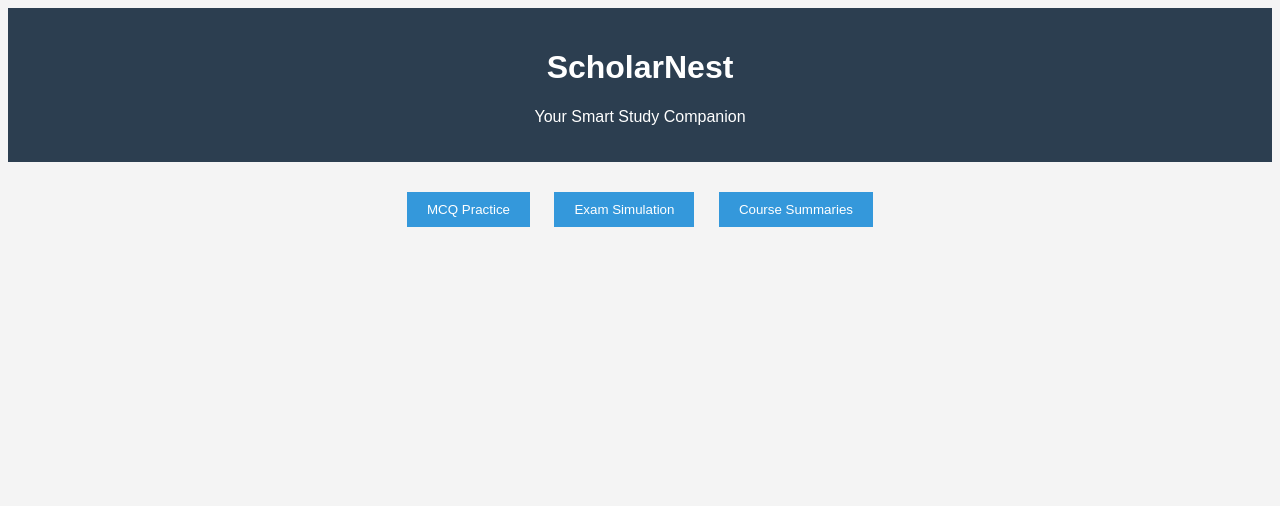
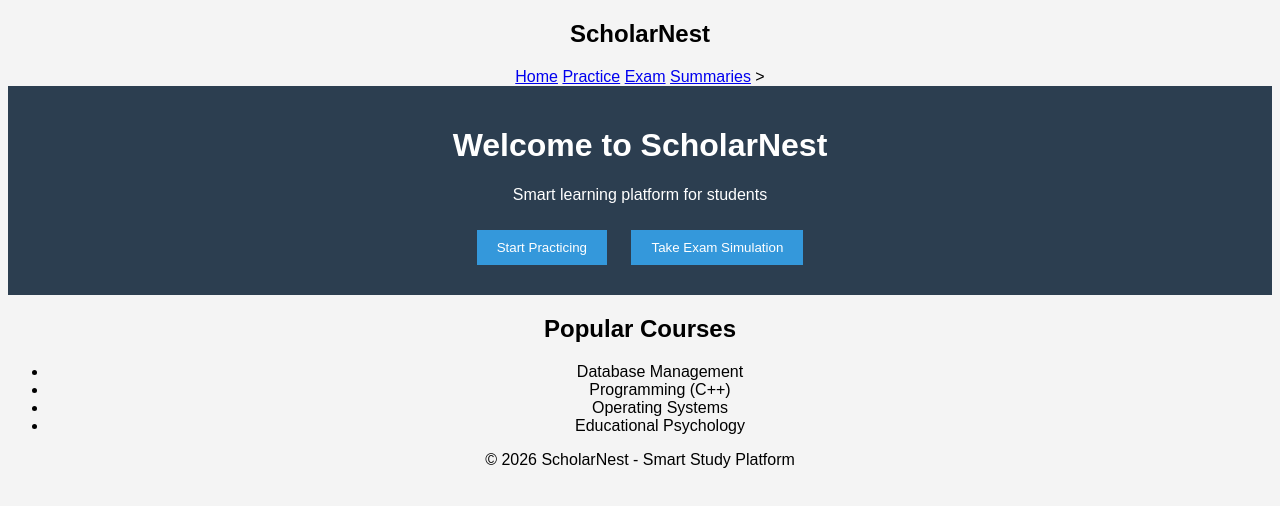
Before and after one commit to RealLord24/ScholarNest, a plain HTML site: page index.html in a window 1280 px wide. Drawn offline with Linux system fonts and the light colour scheme.

Commit message:
Refactor index.html for improved structure and content
Refactored HTML structure and updated content for better organization and clarity.

```diff
--- a/index.html
+++ b/index.html
@@ -1,58 +1,50 @@
 <!DOCTYPE html>
 <html>
+
 <head>
-    <title>ScholarNest</title>
-    <link rel="stylesheet" href="style.css">
+<title>ScholarNest</title>
+<link rel="stylesheet" href="style.css">
 </head>
 
-<body>
+<body<nav>
 
+<h2>ScholarNest</h2>
+
+<a href="#">Home</a>
+<a href="#">Practice</a>
+<a href="#">Exam</a>
+<a href="#">Summaries</a>
+
+</nav>>
 <header>
-    <h1>ScholarNest</h1>
-    <p>Your Smart Study Companion</p>
+
+<h1>Welcome to ScholarNest</h1>
+
+<p>Smart learning platform for students</p>
+
+<button>Start Practicing</button>
+<button>Take Exam Simulation</button>
+
 </header>
+    <section>
 
-<div class="container">
+<h2>Popular Courses</h2>
 
-    <button onclick="showSection('mcq')">MCQ Practice</button>
-    <button onclick="showSection('exam')">Exam Simulation</button>
-    <button onclick="showSection('summary')">Course Summaries</button>
+<ul>
 
-</div>
+<li>Database Management</li>
+<li>Programming (C++)</li>
+<li>Operating Systems</li>
+<li>Educational Psychology</li>
 
-<div id="content">
+</ul>
 
-    <div id="mcq" class="section">
-        <h2>MCQ Practice</h2>
-        <p id="question"></p>
+    </section>
+</body>
 
-        <button onclick="checkAnswer('A')">A</button>
-        <button onclick="checkAnswer('B')">B</button>
-        <button onclick="checkAnswer('C')">C</button>
-        <button onclick="checkAnswer('D')">D</button>
+</html>
+<footer>
 
-        <p id="result"></p>
-    </div>
+<p>© 2026 ScholarNest - Smart Study Platform</p>
 
-    <div id="exam" class="section">
-        <h2>Exam Simulation</h2>
-        <p>This feature will simulate timed exams.</p>
-        <button onclick="startExam()">Start Exam</button>
-        <p id="timer"></p>
-    </div>
-
-    <div id="summary" class="section">
-        <h2>Course Summaries</h2>
-        <ul>
-            <li>Database Management – Overview of relational models.</li>
-            <li>Operating Systems – Process management and memory.</li>
-            <li>C++ Programming – Variables, loops, and functions.</li>
-        </ul>
-    </div>
-
-</div>
-
-<script src="script.js"></script>
-
-</body>
-</html>
+</footer>
```
